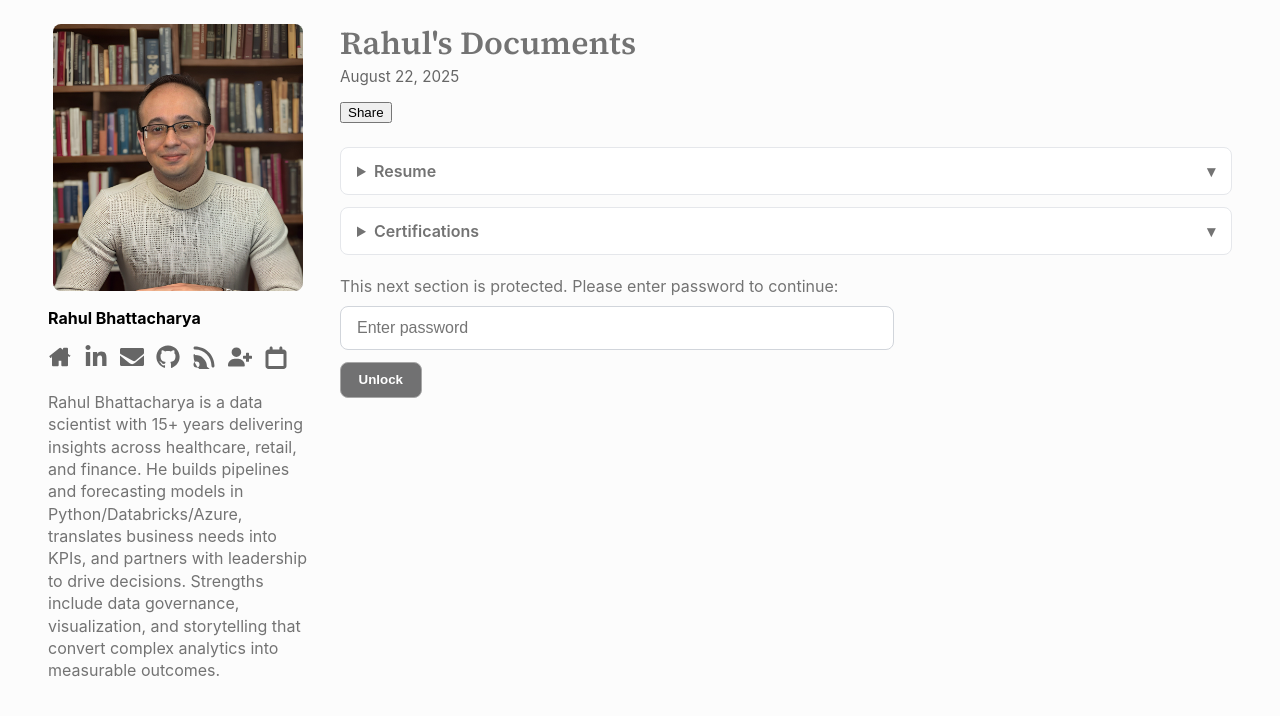
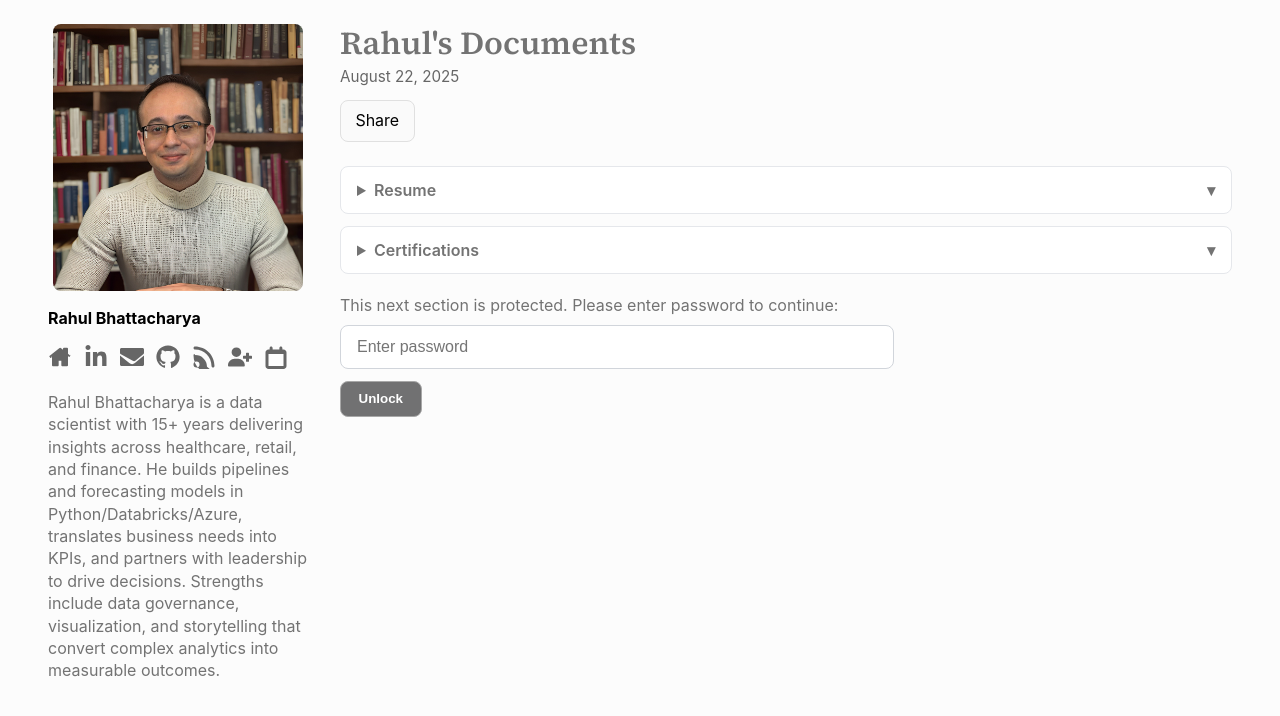
Before and after one commit to RahulBhattacharya1/RahulBhattacharya1.github.io, a Jekyll site: the page built from _posts/2025-08-22-bio.md, in a window 1280 px wide. Shown: the top 716 px of the page. Built offline with Jekyll 4.4.1, drawn with Linux system fonts in a browser that asks for light colours.

Commit message:
Update default.html

```diff
--- a/_layouts/default.html
+++ b/_layouts/default.html
@@ -134,8 +134,8 @@
   </li>
 </ul>
 
-      <p style="color: #737373;">Rahul Bhattacharya is a data scientist with 15+ years delivering insights across healthcare, retail, and finance. He builds pipelines and forecasting models in Python/Databricks/Azure, translates business needs into KPIs, and partners with leadership to drive decisions. Strengths include data governance, visualization, and storytelling that convert complex analytics into measurable outcomes.&#x20;
-</p>
+      <!-- AFTER -->
+<p class="bio">Rahul Bhattacharya is a data scientist with 15+ years delivering insights across healthcare, retail, and finance. He builds pipelines and forecasting models in Python/Databricks/Azure, translates business needs into KPIs, and partners with leadership to drive decisions. Strengths include data governance, visualization, and storytelling that convert complex analytics into measurable outcomes.&#x20;</p>
     </aside>
 
     <main class="main-content">
@@ -146,7 +146,7 @@
             <h1 class="post-title">{{ page.title }}</h1>
             <p class="post-meta">{{ page.date | date: "%B %d, %Y" }}</p>
             <div class="post-actions">
-              <button id="share-btn" type="button" aria-label="Share this post">Share</button>
+              <button id="share-btn" class="btn btn--share" type="button" aria-label="Share this post">Share</button>
             </div>
           </header>
 
```
